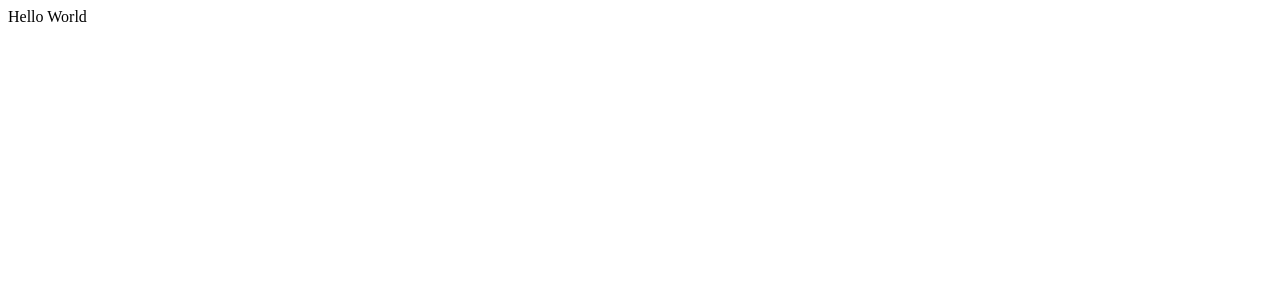
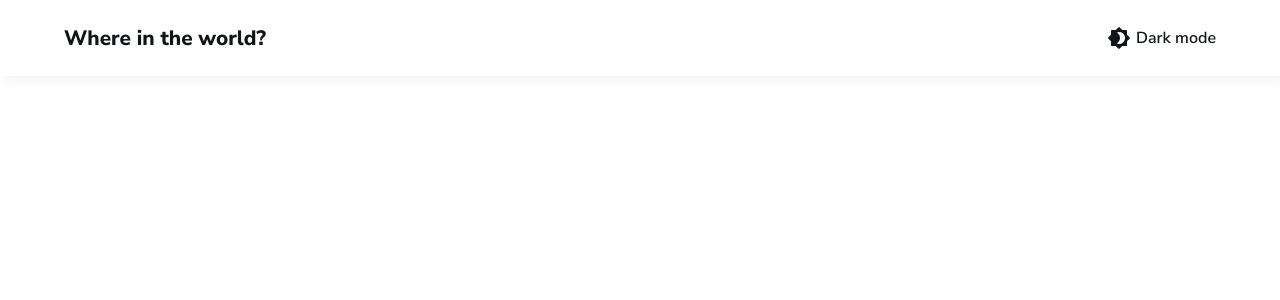
Before and after one commit to Aditya6101/FEM-Rest-Countries-Api-Using-React, a React (Create React App) app: page / in a window 1280 px wide. Shown: the top 300 px of the page. Built offline with nearby package versions, Linux system fonts and the light colour scheme.

Commit message:
Header Designed.

```diff
--- a/package.json
+++ b/package.json
@@ -3,9 +3,12 @@
   "version": "0.1.0",
   "private": true,
   "dependencies": {
+    "@material-ui/core": "^4.11.3",
+    "@material-ui/icons": "^4.11.2",
     "@testing-library/jest-dom": "^5.11.4",
     "@testing-library/react": "^11.1.0",
     "@testing-library/user-event": "^12.1.10",
+    "node-sass": "^5.0.0",
     "react": "^17.0.2",
     "react-dom": "^17.0.2",
     "react-scripts": "4.0.3",
--- a/public/index.html
+++ b/public/index.html
@@ -10,34 +10,11 @@
       content="Web site created using create-react-app"
     />
     <link rel="apple-touch-icon" href="%PUBLIC_URL%/logo192.png" />
-    <!--
-      manifest.json provides metadata used when your web app is installed on a
-      user's mobile device or desktop. See https://developers.google.com/web/fundamentals/web-app-manifest/
-    -->
     <link rel="manifest" href="%PUBLIC_URL%/manifest.json" />
-    <!--
-      Notice the use of %PUBLIC_URL% in the tags above.
-      It will be replaced with the URL of the `public` folder during the build.
-      Only files inside the `public` folder can be referenced from the HTML.
-
-      Unlike "/favicon.ico" or "favicon.ico", "%PUBLIC_URL%/favicon.ico" will
-      work correctly both with client-side routing and a non-root public URL.
-      Learn how to configure a non-root public URL by running `npm run build`.
-    -->
-    <title>React App</title>
+    <title>Where In The World by Ad6101</title>
   </head>
   <body>
     <noscript>You need to enable JavaScript to run this app.</noscript>
     <div id="root"></div>
-    <!--
-      This HTML file is a template.
-      If you open it directly in the browser, you will see an empty page.
-
-      You can add webfonts, meta tags, or analytics to this file.
-      The build step will place the bundled scripts into the <body> tag.
-
-      To begin the development, run `npm start` or `yarn start`.
-      To create a production bundle, use `npm run build` or `yarn build`.
-    -->
   </body>
 </html>
--- a/src/App.js
+++ b/src/App.js
@@ -1,7 +1,12 @@
 import React from "react";
-
+import "./components/scss/Style.scss";
+import Header from "./components/Header";
 function App() {
-  return <div className="App">Hello World</div>;
+  return (
+    <div className="App">
+      <Header />
+    </div>
+  );
 }
 
 export default App;
--- /dev/null
+++ b/src/components/Header.js
@@ -0,0 +1,31 @@
+import React, { useState } from "react";
+import "./scss/Header.scss";
+import Brightness4RoundedIcon from "@material-ui/icons/Brightness4Rounded";
+import Brightness5RoundedIcon from "@material-ui/icons/Brightness5Rounded";
+
+const Header = () => {
+  const [isDarkMode, setIsDarkMode] = useState(false);
+  const [modeText, setModeText] = useState("Dark mode");
+
+  const changeMode = () => {
+    setIsDarkMode((currentState) => !currentState);
+    !isDarkMode ? setModeText("Light Mode") : setModeText("Dark mode");
+    document.querySelector(".App").classList.toggle("dark");
+  };
+
+  return (
+    <header className="header">
+      <h3 className="header__text">Where in the world?</h3>
+      <div className="header__dark-mode" onClick={changeMode}>
+        {isDarkMode ? (
+          <Brightness5RoundedIcon className="icons" />
+        ) : (
+          <Brightness4RoundedIcon className="icons" />
+        )}
+        <p className="dark-mode__text">{modeText}</p>
+      </div>
+    </header>
+  );
+};
+
+export default Header;
--- a/src/components/css/style.css
+++ /dev/null
@@ -1 +0,0 @@
-*,*::before,*::after{margin:0;padding:0;-webkit-box-sizing:border-box;box-sizing:border-box}
--- /dev/null
+++ b/src/components/scss/Header.scss
@@ -0,0 +1,31 @@
+@import "./Variables.scss";
+
+.header {
+  padding: 3vh 5%;
+  background-color: var(--elements-color);
+  display: flex;
+  align-items: center;
+  justify-content: space-between;
+  box-shadow: 5px 5px 10px rgba(0, 0, 0, 0.05);
+  transition: 250ms ease-in;
+  &__text {
+    font-size: 1.3rem;
+    font-weight: $extra-bold;
+    color: var(--text-color);
+  }
+  &__dark-mode {
+    display: flex;
+    align-items: center;
+    cursor: pointer;
+    user-select: none;
+    p {
+      margin-left: 0.3em;
+      font-size: 1rem;
+      font-weight: $semi-bold;
+      color: var(--text-color);
+    }
+    .icons {
+      color: var(--text-color);
+    }
+  }
+}
--- /dev/null
+++ b/src/components/scss/Variables.scss
@@ -0,0 +1,35 @@
+// - Dark Blue (Dark Mode Elements): hsl(209, 23%, 22%)
+// - Very Dark Blue (Dark Mode Background): hsl(207, 26%, 17%)
+// - Very Dark Blue (Light Mode Text): hsl(200, 15%, 8%)
+// - Dark Gray (Light Mode Input): hsl(0, 0%, 52%)
+// - Very Light Gray (Light Mode Background): hsl(0, 0%, 98%)
+// - White (Dark Mode Text & Light Mode Elements): hsl(0, 0%, 100%)
+
+// ? Colors
+$dark-blue: hsl(209, 23%, 22%);
+$very-dark-blue: hsl(207, 26%, 17%);
+$very-dark-blue: hsl(200, 15%, 8%);
+$dark-gray: hsl(0, 0%, 52%);
+$very-light-gray: hsl(0, 0%, 98%);
+$white: hsl(0, 0%, 100%);
+
+// * Color Pallet for Light Theme
+:root {
+  --elements-color: #{$white};
+  --background-color: #{$very-light-gray};
+  --text-color: #{$very-dark-blue};
+  --input-color: #{$dark-gray};
+}
+
+// * Color Pallet for Dark Theme
+.App.dark {
+  --elements-color: #{$dark-blue};
+  --background-color: #{$very-dark-blue};
+  --text-color: #{$white};
+  --input-color: #{$dark-blue};
+}
+
+// ? Font Weight
+$light: 300;
+$semi-bold: 600;
+$extra-bold: 800;
--- a/src/components/scss/_global.scss
+++ /dev/null
@@ -1,7 +0,0 @@
-*,
-*::before,
-*::after {
-  margin: 0;
-  padding: 0;
-  box-sizing: border-box;
-}
--- a/src/components/scss/style.scss
+++ b/src/components/scss/style.scss
@@ -1 +1,14 @@
-@import "./global";
+@import url("https://fonts.googleapis.com/css2?family=Nunito+Sans:wght@300;600;800&display=swap");
+@import "./Variables.scss";
+
+*,
+*::before,
+*::after {
+  margin: 0;
+  padding: 0;
+  box-sizing: border-box;
+}
+
+body {
+  font-family: "Nunito Sans", sans-serif;
+}
```
Also changed, not shown: 2 other files (tests, documents, lock files or other folders).
